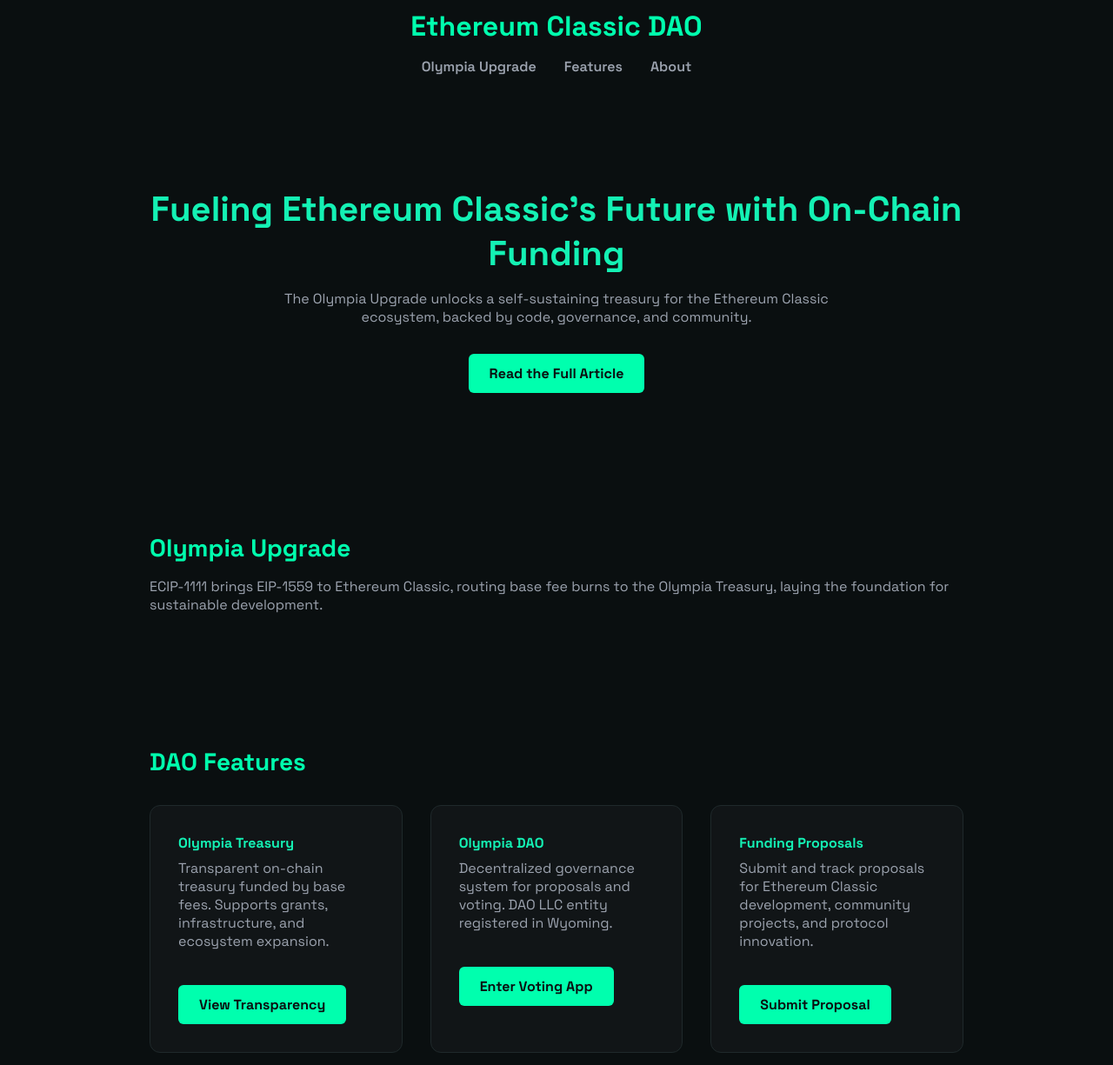
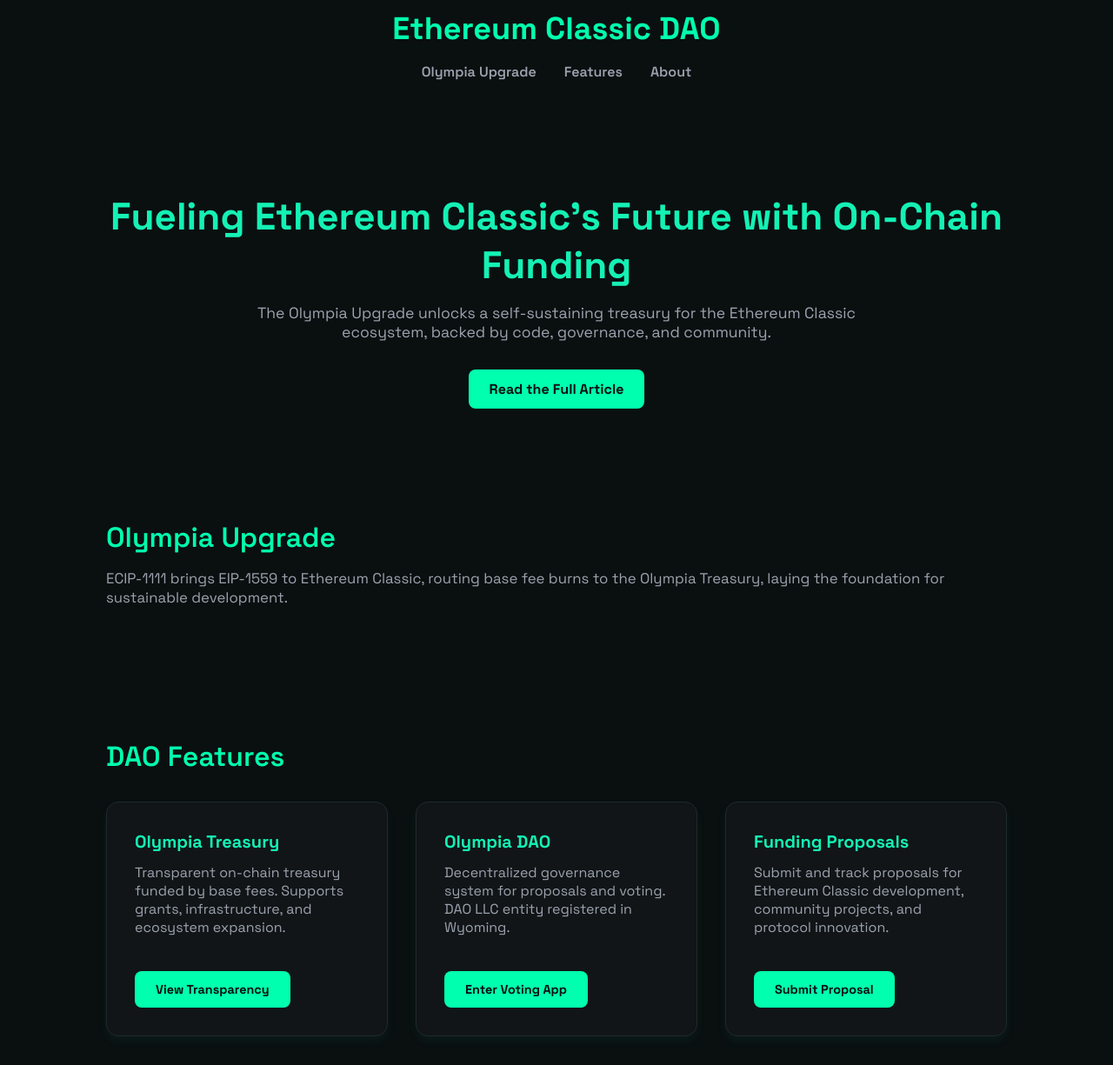
Before and after one commit to EthereumClassicDAO/EthereumClassicDAO, a plain HTML site: page index.html in a window 1280 px wide. Shown: the part 75-1300 px from the top of the page at 87% size. Drawn offline with Linux system fonts and the light colour scheme.

Commit message:
Update index.html

```diff
--- a/index.html
+++ b/index.html
@@ -6,6 +6,7 @@
   <title>Ethereum Classic DAO</title>
   <link rel="icon" href="assets/images/etc-logo.png" type="image/png" />
   <link href="https://fonts.googleapis.com/css2?family=Space+Grotesk:wght@400;600;700&display=swap" rel="stylesheet">
+  <link rel="stylesheet" href="https://cdnjs.cloudflare.com/ajax/libs/font-awesome/6.5.0/css/all.min.css" integrity="sha512-/1DztT+/GptHoxECgFVqK+cJZXhx8cDRXJ4mKfW3ukTdrMTg7wP7NmS8EiYHEZ2TcK4bW41YrqWxKHraFiE4sA==" crossorigin="anonymous" referrerpolicy="no-referrer" />
   <style>
     :root {
       --green: #00ffae;
@@ -31,14 +32,16 @@
     header {
       text-align: center;
       padding: 2rem;
+      animation: fadeInDown 1s ease-out;
     }
     header img {
       height: 40px;
       margin-bottom: 0.5rem;
     }
     header h1 {
-      font-size: 2rem;
+      font-size: 2.25rem;
       color: var(--green);
+      font-weight: 700;
     }
     nav {
       margin-top: 1rem;
@@ -50,23 +53,27 @@
       text-decoration: none;
       color: var(--muted);
       font-weight: 600;
+      transition: color 0.3s;
     }
     nav a:hover {
       color: var(--green);
     }
     .hero {
       text-align: center;
-      padding: 6rem 2rem;
+      padding: 6rem 2rem 4rem;
+      animation: fadeIn 1.5s ease-out;
     }
     .hero h2 {
-      font-size: 2.5rem;
+      font-size: 2.75rem;
       margin-bottom: 1rem;
       color: var(--accent);
+      font-weight: 700;
     }
     .hero p {
       max-width: 700px;
       margin: 0 auto 2rem;
       color: var(--muted);
+      font-size: 1.1rem;
     }
     .btn {
       display: inline-block;
@@ -75,7 +82,7 @@
       color: var(--bg);
       text-decoration: none;
       font-weight: bold;
-      border-radius: 6px;
+      border-radius: 8px;
       transition: background 0.3s ease;
     }
     .btn:hover {
@@ -83,47 +90,75 @@
     }
     section {
       padding: 4rem 2rem;
-      max-width: 1000px;
+      max-width: 1100px;
       margin: 0 auto;
     }
     section h3 {
-      font-size: 1.75rem;
+      font-size: 2rem;
       margin-bottom: 1rem;
       color: var(--green);
+      font-weight: 600;
     }
     section p {
       color: var(--muted);
       margin-bottom: 1.5rem;
+      font-size: 1.05rem;
     }
     .cards {
       display: grid;
-      grid-template-columns: repeat(auto-fit, minmax(250px, 1fr));
+      grid-template-columns: repeat(auto-fit, minmax(280px, 1fr));
       gap: 2rem;
       margin-top: 2rem;
     }
     .card {
       background: var(--card-bg);
       border: 1px solid var(--card-border);
-      border-radius: 12px;
+      border-radius: 14px;
       padding: 2rem;
-      transition: transform 0.3s ease, border-color 0.3s ease;
+      transition: transform 0.3s ease, border-color 0.3s ease, box-shadow 0.3s ease;
+      box-shadow: 0 6px 12px rgba(0, 255, 174, 0.05);
+      animation: fadeInUp 1s ease-out;
     }
     .card:hover {
-      transform: translateY(-6px);
+      transform: translateY(-8px);
       border-color: var(--green);
+      box-shadow: 0 8px 20px rgba(0, 255, 174, 0.15);
     }
     .card h4 {
       color: var(--accent);
-      margin-bottom: 0.5rem;
+      margin-bottom: 0.75rem;
+      display: flex;
+      align-items: center;
+      gap: 0.5rem;
+      font-size: 1.25rem;
     }
     .card p {
       color: var(--muted);
+      font-size: 1rem;
+    }
+    .card .btn {
+      margin-top: 1rem;
+      font-size: 0.9rem;
     }
     footer {
       text-align: center;
       padding: 2rem;
       border-top: 1px solid #1d1f20;
       color: var(--muted);
+      font-size: 0.9rem;
+    }
+
+    @keyframes fadeIn {
+      from { opacity: 0; transform: translateY(20px); }
+      to { opacity: 1; transform: translateY(0); }
+    }
+    @keyframes fadeInUp {
+      from { opacity: 0; transform: translateY(30px); }
+      to { opacity: 1; transform: translateY(0); }
+    }
+    @keyframes fadeInDown {
+      from { opacity: 0; transform: translateY(-30px); }
+      to { opacity: 1; transform: translateY(0); }
     }
   </style>
 </head>
```
